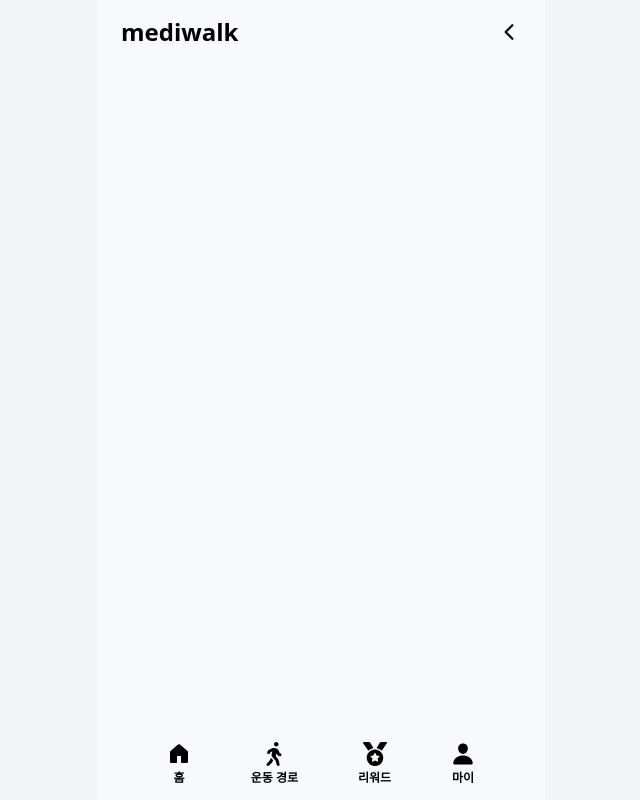
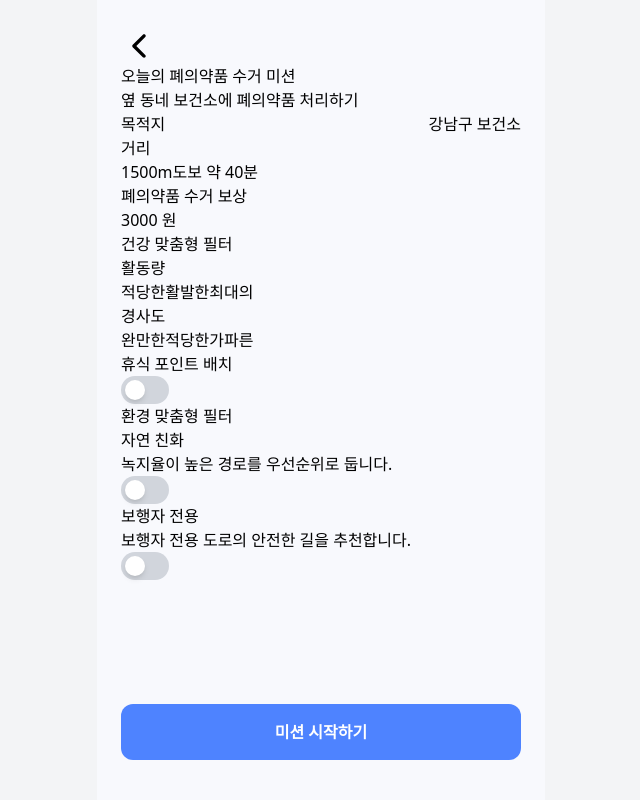
Before and after one commit to mediwalk/Mediwalk-FE, a React (Vite) app: page /mission/1 in a window 1280 px wide. Shown: the whole page, without its empty margins (319-959 px from the left). Built offline with nearby package versions, Linux system fonts and the light colour scheme.

Commit message:
feat : MissionDetail 페이지 레이아웃 구현

```diff
--- a/src/App.tsx
+++ b/src/App.tsx
@@ -7,6 +7,12 @@ import NavBar from "./components/NavBar";
 import MissionDetail from "./pages/Home/Mission/MissionDetail";
 
 function App() {
+  // 네비게이션바 숨길 페이지 설정
+  const hideNavBarPaths = ["/mission"];
+  const hideNavBar = hideNavBarPaths.some((path) =>
+    location.pathname.startsWith(path),
+  );
+
   return (
     <BrowserRouter>
       {/*} 1. 전체 배경 (PC에서 보이는 회색 배경 */}
@@ -22,7 +28,7 @@ function App() {
               <Route path="/mypage" element={<Mypage />} />
             </Routes>
           </main>
-          <NavBar />
+          {!hideNavBar && <NavBar />}
         </div>
       </div>
     </BrowserRouter>
--- /dev/null
+++ b/src/components/ToggleButton.tsx
@@ -0,0 +1,24 @@
+interface ToggleProps {
+  isOn: boolean;
+  onToggle: () => void;
+}
+
+const ToggleButton = ({ isOn, onToggle }: ToggleProps) => {
+  return (
+    <button
+      onClick={onToggle}
+      className={`relative w-12 h-7 flex items-center rounded-full px-1 transition-colors duration-300 ${
+        isOn ? "bg-primary" : "bg-gray-300"
+      }`}
+    >
+      {/* 토글 내부의 하얀 원 */}
+      <div
+        className={`w-5 h-5 bg-white rounded-full shadow-md transform transition-transform duration-300 ${
+          isOn ? "translate-x-5" : "translate-x-0"
+        }`}
+      />
+    </button>
+  );
+};
+
+export default ToggleButton;
--- a/src/pages/Home/Mission/MissionDetail.tsx
+++ b/src/pages/Home/Mission/MissionDetail.tsx
@@ -1,18 +1,126 @@
 import { IoIosArrowBack } from "react-icons/io";
+import { useNavigate } from "react-router-dom";
+import ToggleButton from "../../../components/ToggleButton";
+import { useState } from "react";
 // import { useParams } from "react-router-dom";
 
 const MissionDetail = () => {
   // const { missionId } = useParams();
 
+  const navigate = useNavigate();
+
+  const [isRestingPointOn, setIsRestingPoint] = useState(false);
+  const [isNatureFriendly, setIsNatureFriendly] = useState(false);
+  const [isPedestrianZone, setIsPedestrianZone] = useState(false);
+
   return (
-    <div>
+    <div className="px-6">
       {/* 헤더 */}
-      <header className="flex h-16 justify-between items-center px-6">
-        <div className="text-2xl font-bold">mediwalk</div>
+      <header className="flex h-16 items-end">
         <div className="cursor-pointer">
-          <IoIosArrowBack className="size-6" />
+          <IoIosArrowBack className="size-9" onClick={() => navigate("/")} />
         </div>
       </header>
+      {/* 메인 영역 */}
+      <div>
+        {/* 미션 제목 */}
+        <section>
+          <h4>오늘의 폐의약품 수거 미션</h4>
+          <h1>옆 동네 보건소에 폐의약품 처리하기</h1>
+        </section>
+
+        {/* 미션 내용 */}
+        <section>
+          {/* 목적지, 거리, 보상 박스 */}
+          <div>
+            {/* 목적지, 거리 */}
+            <div>
+              {/* 목적지 영역 */}
+              <div className="flex justify-between">
+                <p>목적지</p>
+                <p>강남구 보건소</p>
+              </div>
+              {/* 거리 영역 */}
+              <div>
+                <p>거리</p>
+                <p>
+                  1500m
+                  <span>도보 약 40분</span>
+                </p>
+              </div>
+            </div>
+            {/* 보상 영역 */}
+            <div>
+              <p>폐의약품 수거 보상</p>
+              <p>3000 원</p>
+            </div>
+          </div>
+          {/* 필터 영역 */}
+          <div>
+            {/* 건강 맞춤형 필터 */}
+            <h2>건강 맞춤형 필터</h2>
+            <div>
+              <div>
+                <h5>활동량</h5>
+                <div>
+                  <button>적당한</button>
+                  <button>활발한</button>
+                  <button>최대의</button>
+                </div>
+              </div>
+              <div>
+                <h5>경사도</h5>
+                <div>
+                  <button>완만한</button>
+                  <button>적당한</button>
+                  <button>가파른</button>
+                </div>
+              </div>
+              <div>
+                <p>휴식 포인트 배치</p>
+                <ToggleButton
+                  isOn={isRestingPointOn}
+                  onToggle={() => setIsRestingPoint(!isRestingPointOn)}
+                />
+              </div>
+            </div>
+            {/* 환경 맞춤형 필터 */}
+            <h2>환경 맞춤형 필터</h2>
+            <div>
+              {/* 자연 친화 */}
+              <div>
+                <div>
+                  <p>자연 친화</p>
+                  <p>녹지율이 높은 경로를 우선순위로 둡니다.</p>
+                </div>
+                <ToggleButton
+                  isOn={isNatureFriendly}
+                  onToggle={() => setIsNatureFriendly(!isNatureFriendly)}
+                />
+              </div>
+              {/* 보행자 전용 */}
+              <div>
+                <div>
+                  <p>보행자 전용</p>
+                  <p>보행자 전용 도로의 안전한 길을 추천합니다.</p>
+                </div>
+                <ToggleButton
+                  isOn={isPedestrianZone}
+                  onToggle={() => setIsPedestrianZone(!isPedestrianZone)}
+                />
+              </div>
+            </div>
+          </div>
+        </section>
+      </div>
+      {/* 하단 고정 버튼 영역 */}
+      <div className="fixed bottom-0 left-1/2 -translate-x-1/2 w-full max-w-md px-6 py-10">
+        <div>
+          <button className="w-full py-4 bg-primary rounded-xl text-white font-semibold active:scale-99 transition-transform">
+            미션 시작하기
+          </button>
+        </div>
+      </div>
     </div>
   );
 };
```
